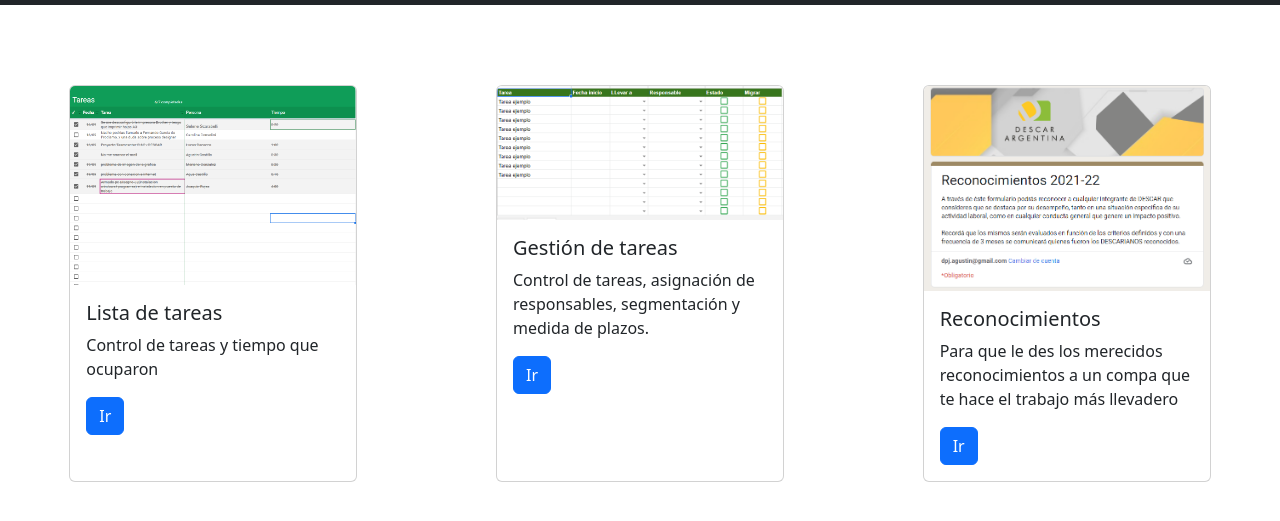
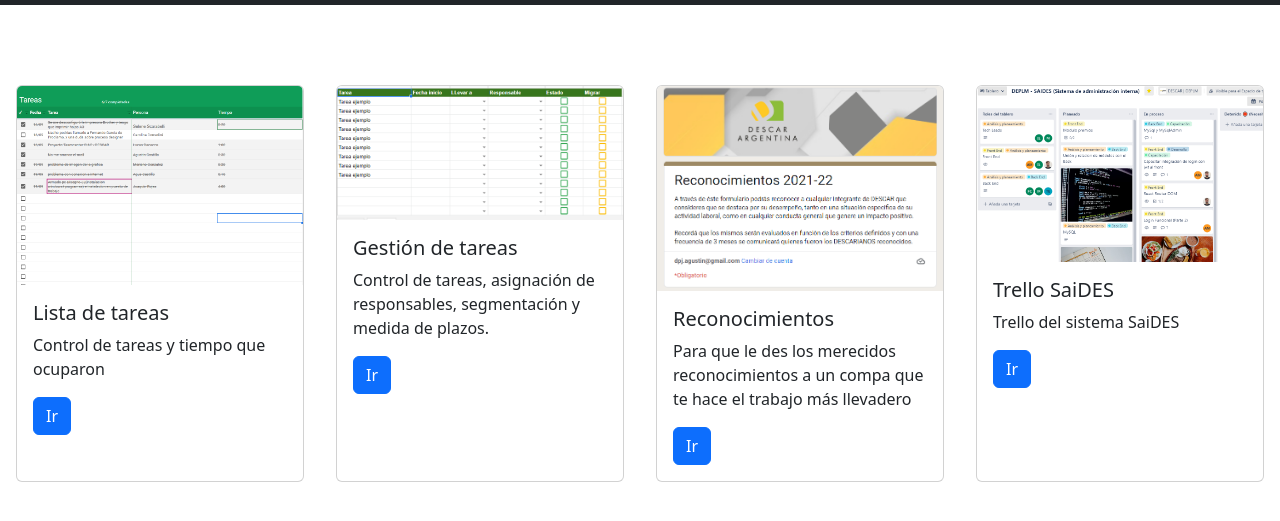
Before and after one commit to dpjagustin/deplm-repository-web, a plain HTML site: page index.html in a window 1280 px wide. Shown: the part 81-602 px from the top of the page. Drawn offline with nearby package versions, Linux system fonts and the light colour scheme.

Commit message:
trello saides agregado

```diff
--- a/index.html
+++ b/index.html
@@ -56,6 +56,15 @@
           <a href="https://docs.google.com/forms/d/e/1FAIpQLSdW-21Qz8XgTiDejBGCMF7BfPxJwEJnQLN24soIAlUCiXZXhQ/viewform" class="btn btn-primary" target="_blank">Ir</a>
         </div>
       </div>
+
+      <div class="card" style="width: 18rem;">
+        <img src="assets/trellosaides.PNG" class="card-img-top" alt="...">
+        <div class="card-body">
+          <h5 class="card-title">Trello SaiDES</h5>
+          <p class="card-text">Trello del sistema SaiDES</p>
+          <a href="https://trello.com/b/lMGImnhS/deplm-saides-sistema-de-administraci%C3%B3n-interna" class="btn btn-primary" target="_blank">Ir</a>
+        </div>
+      </div>
     </div>
 </body>
 </html>
```
Also changed, not shown: assets/trellosaides.PNG (added).
